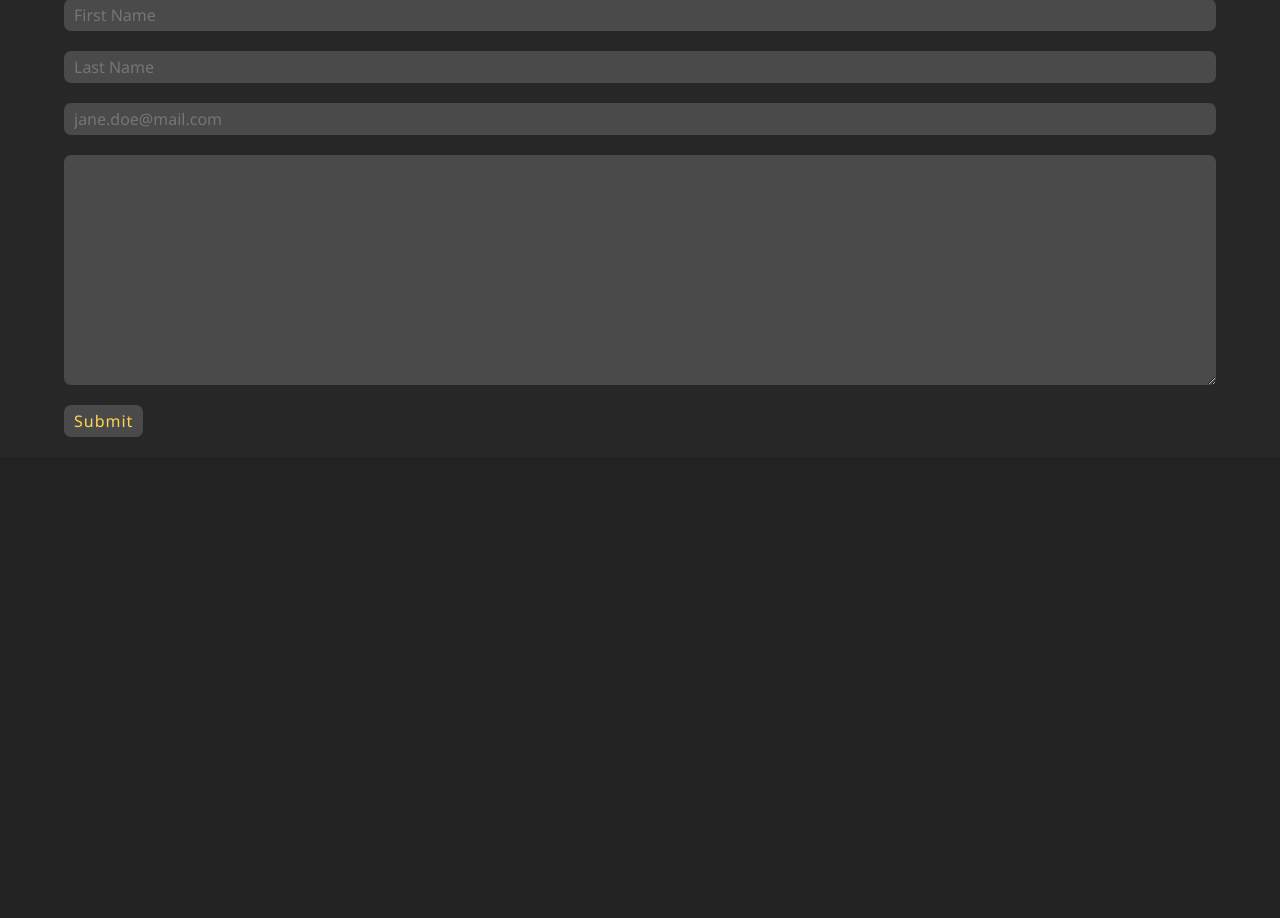
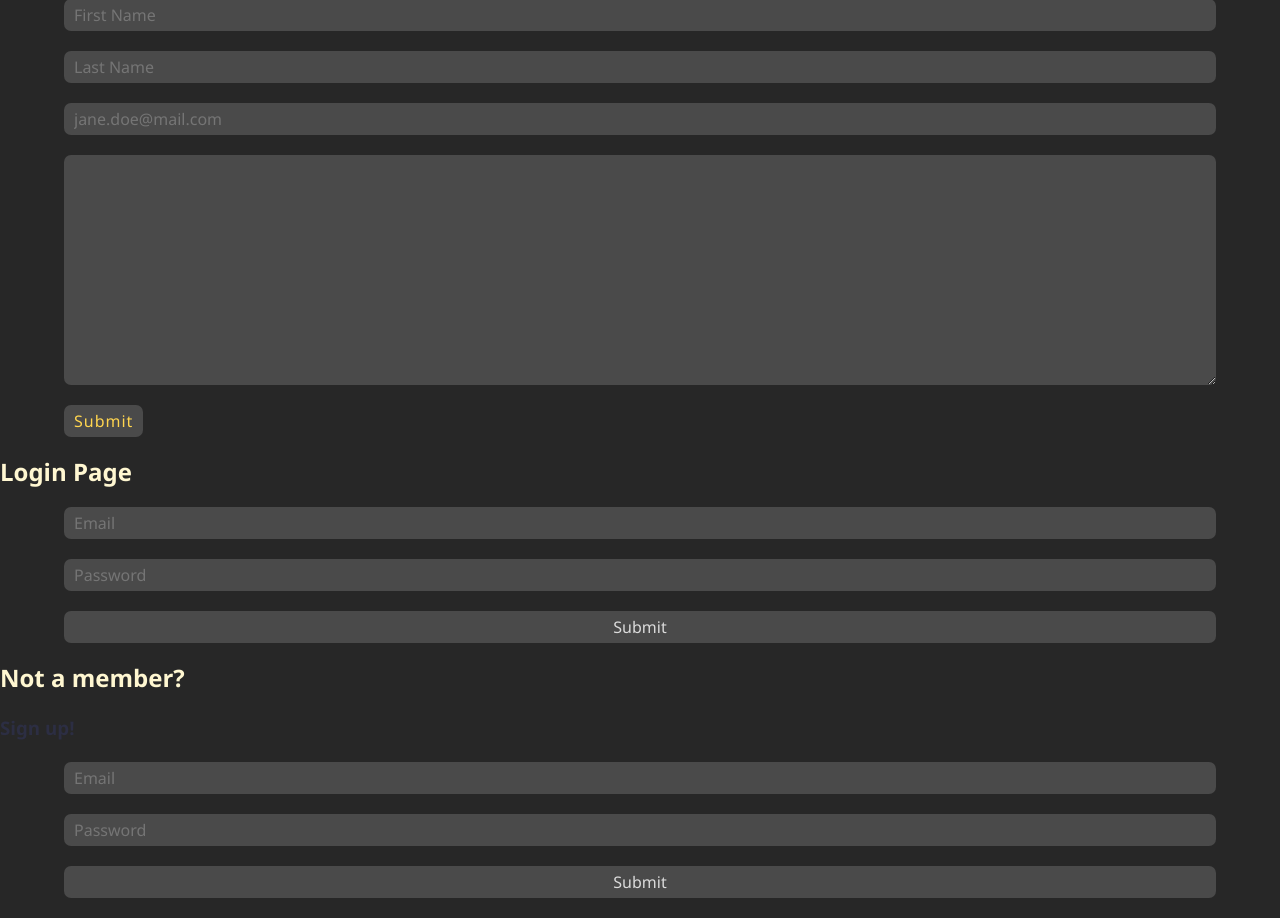
Before and after one commit to Sovima/stories-website, a Flask app: page / in a window 1280 px wide. Shown: the part 715-1633 px from the top of the page. Before the commit the page ends 1152 px from the top, so only its background shows below. Run offline with Flask 2, Linux system fonts and the light colour scheme.

Commit message:
add login to the layout

```diff
--- a/templates/layout.html
+++ b/templates/layout.html
@@ -6,6 +6,7 @@
     <title>My first webpage</title>
     <link rel="stylesheet" href={{css_link}}>
     <link rel="stylesheet" href="https://cdnjs.cloudflare.com/ajax/libs/font-awesome/4.7.0/css/font-awesome.min.css">
+    <link rel="stylesheet" href="/static/css/login.css">
     <link id = "header-style" rel="stylesheet" href="/static/css/header.css">
 </head>
 {% if not session.mode or session.mode == "dark" %}
@@ -37,8 +38,37 @@
         </div>
     </header>
     {% block body %}{% endblock %}
+
+    <div class="login-form">
+        <h2>Login Page</h2>
+        <form class="login-form" id="login-form" action="/login" method="post">
+            <div class="email">
+                <input type="email" name="email" id="login-email" placeholder="Email" autocomplete="on" required><br>
+            </div>
+            <div class="password">
+                <input type="password" name="password" id="login-password" placeholder="Password" autocomplete="off" required><br>
+            </div>
+            <input type="submit">
+        </form>
+
+        <h2>Not a member?</h2>
+        <h3>Sign up!</h3>
+
+        <form class="signup-form" id="signup-form">
+            <div class="email">
+                <input type="email" name="email" id="signup-email" placeholder="Email" autocomplete="on" required><br>
+            </div>
+            <div class="password">
+                <input type="password" name="password" id="signup-password" placeholder="Password" autocomplete="off" required><br>
+            </div>
+            <input type="submit">
+        </form>
+    </div>
+
     <script src="/static/js/dark-header.js"></script>
     <script src="/static/js/logout.js"></script>
+    <script src="/static/js/signup-form.js"></script>
+    <script src="/static/js/login.js"></script>
 
 </body>
 </html>
```
